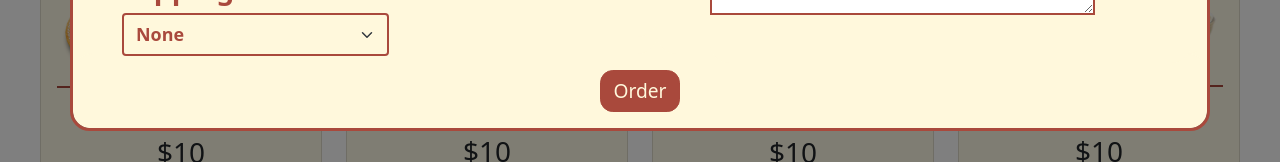
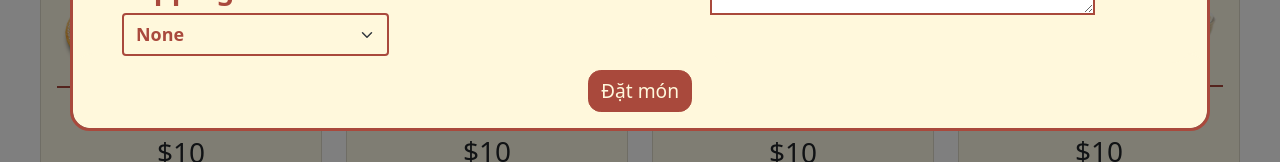
Before and after one commit to hoangduy181/RestaurantPOS, a React (Create React App) app in the folder ResPos/reactapp/: page / in a window 1280 px wide. Both pictures are taken after a click on the picture 181 px from the left and 180 px from the top of the page. Shown: the part 553-715 px from the top of the page. Built offline with nearby package versions, Linux system fonts and the light colour scheme.

Commit message:
update by perovenus

```diff
--- a/ResPos/reactapp/src/ComponentJS/OrderComponent/Orderjs/CartScreen.js
+++ b/ResPos/reactapp/src/ComponentJS/OrderComponent/Orderjs/CartScreen.js
@@ -64,11 +64,11 @@ export default function CartScreen() {
             <div className="totalMoney">
                     <Col xs={12} sm={12} md={12} lg={12} xl={12} as='div' id="totalMoneyforPayment">
                             <Col as='h3' xs={7} sm={9} md={9} lg={9} xl={9}>
-                                <label style={{color:'#A9493C'}}>Total money:</label> ${Total}
+                                <label style={{color:'#A9493C'}}>TỔNG TIỀN:</label> ${Total}
                             </Col>
                             <Col as='div' id="paymentButton" xs={5} sm={3} md={3} lg={3} xl={3}>
                                 {/* LINK tới trang thanh toán */}
-                                <Link to="/"> <button>Payment</button> </Link>
+                                <Link to="/"> <button>THANH TOÁN</button> </Link>
                             </Col>
                     </Col>
             </div>
--- a/ResPos/reactapp/src/ComponentJS/OrderComponent/Orderjs/HeaderOrder.js
+++ b/ResPos/reactapp/src/ComponentJS/OrderComponent/Orderjs/HeaderOrder.js
@@ -18,6 +18,7 @@ export default function HeaderOrder({handleFilter}) {
         <div  id = "Header-OrderScreen">
             <div id="Fabars-icon" onClick={showMenu}><FaBars color="#FFFAE7" /></div>
             <ul id="nav">
+                     {/* Link tới trang chính*/}
                     <li><FaHome/></li>
                     <li><Link to="/" style={{color:"#FFFAE7",textDecoration:"none"}}>THỰC ĐƠN</Link></li>
                     <li>KHUYẾN MÃI</li>
--- a/ResPos/reactapp/src/ComponentJS/OrderComponent/Orderjs/ModalCard.js
+++ b/ResPos/reactapp/src/ComponentJS/OrderComponent/Orderjs/ModalCard.js
@@ -142,7 +142,7 @@ export default function ModalCard( {dish, addDish} ) {
                     </div>
                 </Modal.Body>
                 <Modal.Footer id="modalFooter" style={{border:'none', justifyContent:'center'}}>
-                    <Button id="orderButton" onClick={handleClose}>Order</Button>
+                    <Button id="orderButton" onClick={handleClose}>Đặt món</Button>
                 </Modal.Footer>
             </Modal>
         </div>
```
